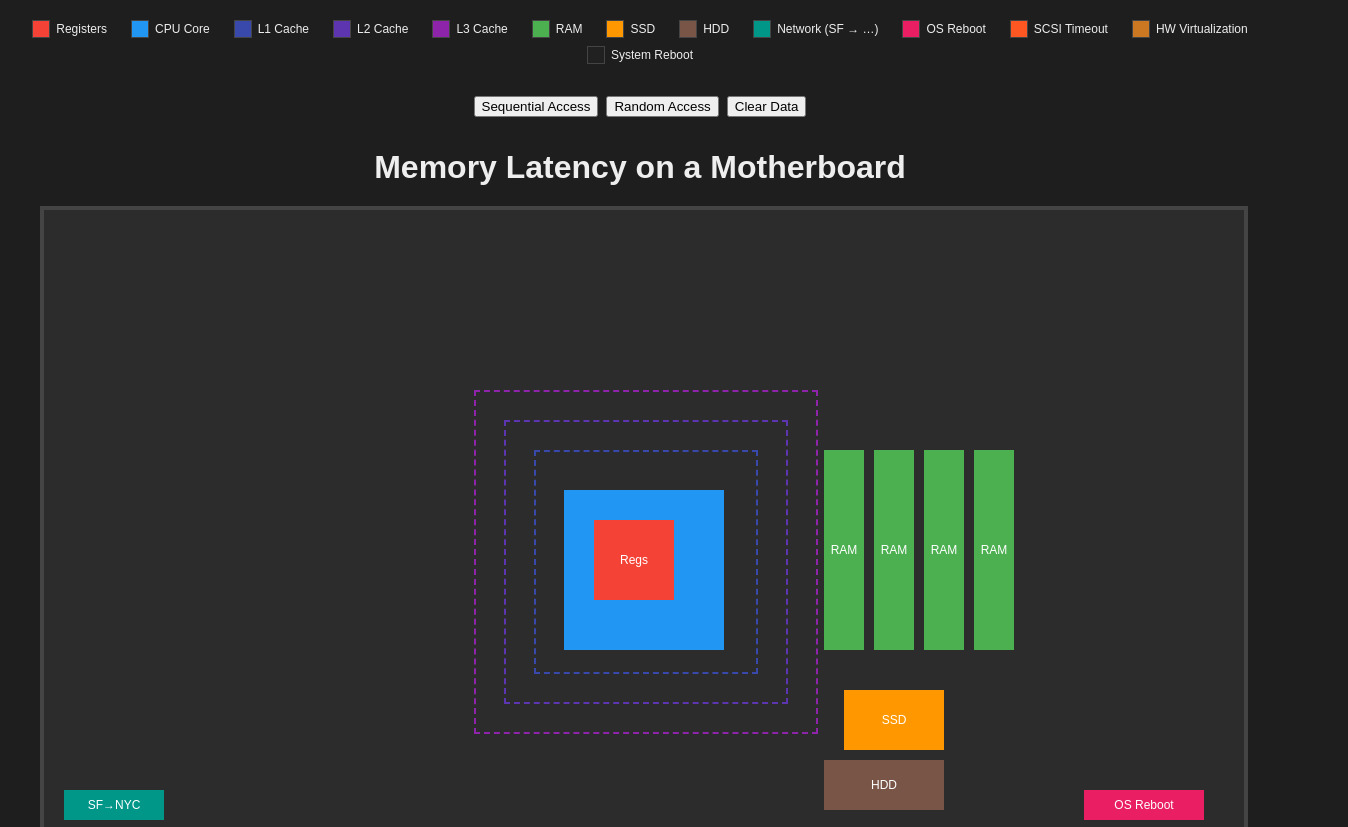
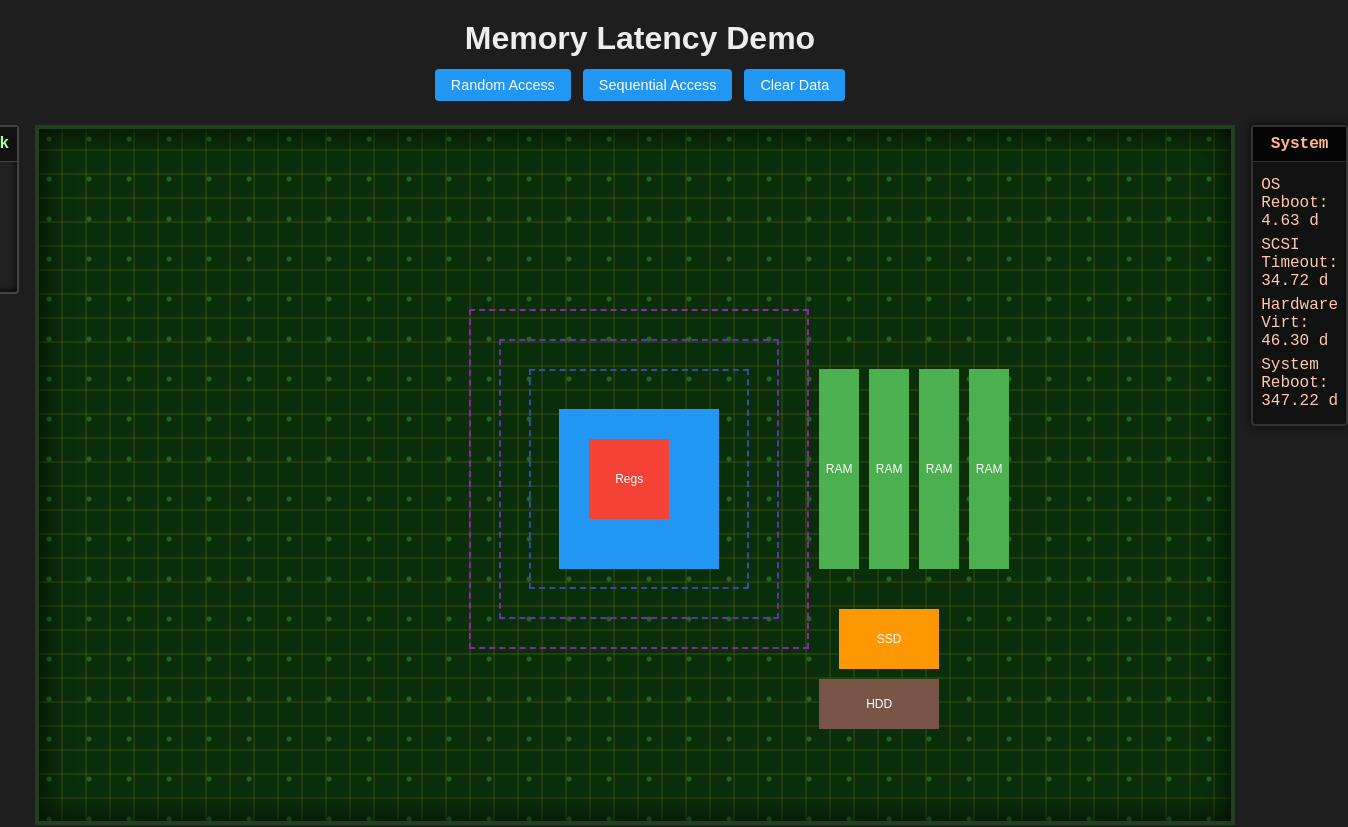
Before and after one commit to AntonioCoppe/memory-latency-demo, a React (Vite) app: page / in a window 1280 px wide. Shown: the top 827 px of the page, 1348 px wide, since content can reach past the window. Built offline with nearby package versions, Linux system fonts and the light colour scheme.

Commit message:
big redesign ui

```diff
--- a/src/App.tsx
+++ b/src/App.tsx
@@ -1,7 +1,6 @@
-import React from 'react'
+import type { FC } from 'react'
 import { Board } from './components/Board'
 import { Charts } from './components/Charts'
-import { Legend } from './components/Legend'
 import { useLatencyStats } from './hooks/useLatency'
 import './index.css'
 
@@ -12,52 +11,114 @@ const allLevels = [
   'OS','SCSI','HW','PHYS'
 ]
 
-export default function App() {
-  const [stats, increment, resetStats] = useLatencyStats(allLevels)
+const durations: Record<string, number> = {
+  Registers:   0.3,   CPU:          0.3,
+  L1:           0.9,   L2:          2.8,
+  L3:         12.9,   RAM:        120,
+  SSD:     10000,   HDD:     550000,
+  Net_NYC:4000000, Net_UK:  8100000,
+  Net_AUS:18300000, OS:  400000000,
+  SCSI:3000000000, HW: 4000000000,
+  PHYS:30000000000
+}
 
-  const sleep = (ms: number) => new Promise(r => setTimeout(r, ms))
+const sysNames: Record<string,string> = {
+  OS: 'OS Reboot',
+  SCSI: 'SCSI Timeout',
+  HW: 'Hardware Virt',
+  PHYS: 'System Reboot'
+}
 
-  const simulateSequential = async () => {
-    const elems = Array.from(document.querySelectorAll<HTMLDivElement>('#board .mem'))
-    for (const el of elems) {
-      el.click()
-      await sleep(150)
+function formatTime(ms: number): string {
+  if (ms < 1000) return `${ms.toFixed(1)} ms`
+  const s = ms / 1000
+  if (s < 60) return `${s.toFixed(2)} s`
+  const m = s / 60
+  if (m < 60) return `${m.toFixed(2)} min`
+  const h = m / 60
+  if (h < 24) return `${h.toFixed(2)} h`
+  const d = h / 24
+  if (d < 365) return `${d.toFixed(2)} d`
+  return `${(d/365).toFixed(2)} y`
+}
+
+const App: FC = () => {
+  const [stats, increment, reset] = useLatencyStats(allLevels)
+
+  // Spawn 20 random packet clicks
+  const randomAccess = () => {
+    const nodes = Array.from(
+      document.querySelectorAll<HTMLDivElement>('.mem')
+    )
+    for (let i = 0; i < 20; i++) {
+      setTimeout(() => {
+        const el = nodes[Math.floor(Math.random() * nodes.length)]
+        el.click()
+      }, i * 100)
     }
   }
 
-  const simulateRandom = async () => {
-    const elems = Array.from(document.querySelectorAll<HTMLDivElement>('#board .mem'))
-    for (let i = 0; i < 50; i++) {
-      elems[Math.floor(Math.random() * elems.length)].click()
-      await sleep(150)
-    }
+  // Click through every node in order
+  const sequentialAccess = () => {
+    const nodes = Array.from(
+      document.querySelectorAll<HTMLDivElement>('.mem')
+    )
+    nodes.forEach((el, i) => {
+      setTimeout(() => el.click(), i * 150)
+    })
   }
 
   return (
-    <div style={{ display:'flex', flexDirection:'column', alignItems:'center' }}>
-      {/* Legend */}
-      <Legend />
+    <div className="app-container">
+      {/* TITLE + CONTROLS */}
+      <header>
+        <h1>Memory Latency Demo</h1>
+        <div className="controls">
+          <button onClick={randomAccess}>Random Access</button>
+          <button onClick={sequentialAccess}>Sequential Access</button>
+          <button onClick={reset}>Clear Data</button>
+        </div>
+      </header>
 
-      {/* Controls */}
-      <div style={{ margin: '12px 0' }}>
-        <button onClick={simulateSequential}>Sequential Access</button>
-        <button onClick={simulateRandom} style={{ margin: '0 8px' }}>
-          Random Access
-        </button>
-        <button onClick={resetStats}>
-          Clear Data
-        </button>
-      </div>
+      {/* MAIN ROW */}
+      <section className="main-row">
+        {/* NETWORK PANEL */}
+        <aside className="network-panel">
+          <h2>Network</h2>
+          <ul>
+            {['Net_NYC','Net_UK','Net_AUS'].map(lvl => (
+              <li key={lvl}>
+                {lvl.replace('Net_','SF→')}: {formatTime(durations[lvl])}
+              </li>
+            ))}
+          </ul>
+        </aside>
 
-      {/* Board */}
-      <div style={{ width:'1200px' }}>
-        <Board onNodeClick={increment} />
-      </div>
+        {/* PCB BOARD */}
+        <div className="board-wrapper">
+          <Board onNodeClick={increment} />
+        </div>
 
-      {/* Chart */}
-      <div style={{ width:'1200px', marginTop:'36px' }}>
+        {/* SYSTEM PANEL */}
+        <aside className="system-panel">
+          <h2>System</h2>
+          <ul>
+            {['OS','SCSI','HW','PHYS'].map(lvl => (
+              <li key={lvl}>
+                {sysNames[lvl]}: {formatTime(durations[lvl])}
+              </li>
+            ))}
+          </ul>
+        </aside>
+      </section>
+
+      {/* CHART */}
+      <section className="chart-section">
+        <h2>Click Statistics</h2>
         <Charts stats={stats} />
-      </div>
+      </section>
     </div>
   )
 }
+
+export default App
--- a/src/components/Board.tsx
+++ b/src/components/Board.tsx
@@ -1,13 +1,13 @@
-// src/components/Board.tsx
-import React from 'react'
+import type { FC, MouseEvent } from 'react'
 import Tippy from '@tippyjs/react'
 import 'tippy.js/dist/tippy.css'
 
 export interface BoardProps {
+  /** Called with the `data-lat` key when any node is clicked */
   onNodeClick: (level: string) => void
 }
 
-// Raw durations in ms (log-scaled)
+// Raw durations in ms (log-scaled for animation)
 const durations: Record<string, number> = {
   Registers:   0.3,
   CPU:         0.3,
@@ -26,7 +26,7 @@ const durations: Record<string, number> = {
   PHYS: 30_000_000_000
 }
 
-// Human-readable labels
+// One-line descriptions for each level
 const descriptions: Record<string,string> = {
   Registers: 'On-core register file',
   CPU:       'Processor core executing instructions',
@@ -45,55 +45,38 @@ const descriptions: Record<string,string> = {
   PHYS:      'Full system reboot'
 }
 
-// Layout data
+// All of the memory nodes with their exact sizes & positions
 const nodes = [
-  { id: 'l3', dataLat: 'L3',  label: 'L3',  style: { width:'340px', height:'340px', border:'2px dashed #8e24aa', top:'180px', left:'430px' } },
-  { id: 'l2', dataLat: 'L2',  label: 'L2',  style: { width:'280px', height:'280px', border:'2px dashed #5e35b1', top:'210px', left:'460px' } },
-  { id: 'l1', dataLat: 'L1',  label: 'L1',  style: { width:'220px', height:'220px', border:'2px dashed #3949ab', top:'240px', left:'490px' } },
-  { id:'cpu-socket', dataLat:'CPU',      label:'CPU',           style:{ width:'160px', height:'160px', background:'#2196f3', top:'280px', left:'520px' } },
-  { id:'regs',       dataLat:'Registers',label:'Regs',         style:{ width:'80px',  height:'80px',  background:'#f44336', top:'310px', left:'550px' } },
-  { id:'ram1',       dataLat:'RAM',      label:'RAM',          style:{ width:'40px',  height:'200px', background:'#4caf50', top:'240px', left:'780px' } },
-  { id:'ram2',       dataLat:'RAM',      label:'RAM',          style:{ width:'40px',  height:'200px', background:'#4caf50', top:'240px', left:'830px' } },
-  { id:'ram3',       dataLat:'RAM',      label:'RAM',          style:{ width:'40px',  height:'200px', background:'#4caf50', top:'240px', left:'880px' } },
-  { id:'ram4',       dataLat:'RAM',      label:'RAM',          style:{ width:'40px',  height:'200px', background:'#4caf50', top:'240px', left:'930px' } },
-  { id:'ssd',        dataLat:'SSD',      label:'SSD',          style:{ width:'100px', height:'60px',  background:'#ff9800', top:'480px', left:'800px' } },
-  { id:'hdd',        dataLat:'HDD',      label:'HDD',          style:{ width:'120px', height:'50px',  background:'#795548', top:'550px', left:'780px' } },
-  { id:'net-nyc',    dataLat:'Net_NYC',  label:'SF→NYC',       style:{ width:'100px', height:'30px',  background:'#009688', top:'580px', left:'20px' } },
-  { id:'net-uk',     dataLat:'Net_UK',   label:'SF→UK',        style:{ width:'100px', height:'30px',  background:'#009688', top:'620px', left:'20px' } },
-  { id:'net-aus',    dataLat:'Net_AUS',  label:'SF→AUS',       style:{ width:'120px', height:'30px',  background:'#009688', top:'660px', left:'20px' } },
-  { id:'os',         dataLat:'OS',       label:'OS Reboot',    style:{ width:'120px', height:'30px',  background:'#e91e63', top:'580px', left:'1040px' } },
-  { id:'scsi',       dataLat:'SCSI',     label:'SCSI Timeout', style:{ width:'120px', height:'30px',  background:'#ff5722', top:'620px', left:'1040px' } },
-  { id:'hwv',        dataLat:'HW',       label:'HW Virt',      style:{ width:'120px', height:'30px',  background:'#cc7722', top:'660px', left:'1040px' } },
-  { id:'phy',        dataLat:'PHYS',     label:'System Reboot',style:{ width:'140px', height:'30px',  background:'#212121', top:'700px', left:'1040px' } }
+  { id:'l3',        dataLat:'L3',       label:'L3',            style:{ width:'340px', height:'340px', border:'2px dashed #8e24aa', top:'180px', left:'430px' } },
+  { id:'l2',        dataLat:'L2',       label:'L2',            style:{ width:'280px', height:'280px', border:'2px dashed #5e35b1', top:'210px', left:'460px' } },
+  { id:'l1',        dataLat:'L1',       label:'L1',            style:{ width:'220px', height:'220px', border:'2px dashed #3949ab', top:'240px', left:'490px' } },
+  { id:'cpu-socket',dataLat:'CPU',      label:'CPU',           style:{ width:'160px', height:'160px', background:'#2196f3',      top:'280px', left:'520px' } },
+  { id:'regs',      dataLat:'Registers',label:'Regs',         style:{ width:' 80px', height:' 80px', background:'#f44336',      top:'310px', left:'550px' } },
+  { id:'ram1',      dataLat:'RAM',      label:'RAM',           style:{ width:' 40px', height:'200px', background:'#4caf50',      top:'240px', left:'780px' } },
+  { id:'ram2',      dataLat:'RAM',      label:'RAM',           style:{ width:' 40px', height:'200px', background:'#4caf50',      top:'240px', left:'830px' } },
+  { id:'ram3',      dataLat:'RAM',      label:'RAM',           style:{ width:' 40px', height:'200px', background:'#4caf50',      top:'240px', left:'880px' } },
+  { id:'ram4',      dataLat:'RAM',      label:'RAM',           style:{ width:' 40px', height:'200px', background:'#4caf50',      top:'240px', left:'930px' } },
+  { id:'ssd',       dataLat:'SSD',      label:'SSD',           style:{ width:'100px', height:' 60px', background:'#ff9800',      top:'480px', left:'800px' } },
+  { id:'hdd',       dataLat:'HDD',      label:'HDD',           style:{ width:'120px', height:' 50px', background:'#795548',      top:'550px', left:'780px' } }
 ]
 
-// Converts ms → ms/s/min/h string
+// Helper to format ms into ms, s, min, h, d, or y
 function formatTime(ms: number): string {
-  if (ms < 1_000) {
-    return `${ms.toFixed(1)} ms`
-  }
-  const secs = ms / 1_000
-  if (secs < 60) {
-    return `${secs.toFixed(2)} s`
-  }
-  const mins = secs / 60
-  if (mins < 60) {
-    return `${mins.toFixed(2)} min`
-  }
-  const hrs = mins / 60
-  if (hrs < 24) {
-    return `${hrs.toFixed(2)} hours`
-  }
-  const days = hrs / 24
-  if (days < 365) {
-    return `${days.toFixed(2)} days`
-  }
-  const years = days / 365
-  return `${years.toFixed(2)} years`
+  if (ms < 1_000) return `${ms.toFixed(1)} ms`
+  const s = ms / 1_000
+  if (s < 60) return `${s.toFixed(2)} s`
+  const m = s / 60
+  if (m < 60) return `${m.toFixed(2)} min`
+  const h = m / 60
+  if (h < 24) return `${h.toFixed(2)} h`
+  const d = h / 24
+  if (d < 365) return `${d.toFixed(2)} d`
+  const y = d / 365
+  return `${y.toFixed(2)} y`
 }
 
-export const Board: React.FC<BoardProps> = ({ onNodeClick }) => {
-  const handleClick = (e: React.MouseEvent<HTMLDivElement>) => {
+export const Board: FC<BoardProps> = ({ onNodeClick }) => {
+  const handleClick = (e: MouseEvent<HTMLDivElement>) => {
     const el = e.currentTarget
     const key = el.dataset.lat!
     onNodeClick(key)
@@ -101,6 +84,7 @@ export const Board: React.FC<BoardProps> = ({ onNodeClick }) => {
     const duration = durations[key]
     if (!duration) return
 
+    // create & position packet
     const packet = document.createElement('div')
     packet.className = 'packet'
     document.body.appendChild(packet)
@@ -125,18 +109,16 @@ export const Board: React.FC<BoardProps> = ({ onNodeClick }) => {
   }
 
   return (
-    <div>
-      <h1>Memory Latency on a Motherboard</h1>
     <div id="board">
       {nodes.map(node => (
         <Tippy
           key={node.id}
           content={
-              <div style={{ fontSize: '13px', lineHeight: 1.3 }}>
+            <>
               <strong>{node.label}</strong><br/>
               {descriptions[node.dataLat]}<br/>
-                Animation: {formatTime(durations[node.dataLat])}
-              </div>
+              Anim: {formatTime(durations[node.dataLat])}
+            </>
           }
           delay={[200, 0]}
         >
@@ -152,6 +134,5 @@ export const Board: React.FC<BoardProps> = ({ onNodeClick }) => {
         </Tippy>
       ))}
     </div>
-    </div>
   )
 }
--- a/src/index.css
+++ b/src/index.css
@@ -1,46 +1,167 @@
-/* Global reset */
+* {
+  box-sizing: border-box;
+}
 body {
   margin: 0;
   padding: 0;
   background: #1e1e1e;
   font-family: sans-serif;
-}
-
-/* Page title */
-h1 {
-  margin: 20px 0;
-  text-align: center;
   color: #eee;
 }
 
-/* The “motherboard” container */
+/* ───── APP WRAPPER ───── */
+.app-container {
+  max-width: 1200px;
+  margin: 0 auto;
+  padding: 20px;
+}
+
+/* ───── HEADER & CONTROLS ───── */
+header {
+  text-align: center;
+  margin-bottom: 24px;
+}
+header h1 {
+  margin: 0 0 12px;
+  font-size: 2rem;
+}
+.controls {
+  display: flex;
+  justify-content: center;
+  gap: 12px;
+}
+.controls button {
+  padding: 8px 16px;
+  border: none;
+  border-radius: 4px;
+  background: #2196f3;
+  color: white;
+  cursor: pointer;
+  font-size: 0.9rem;
+  transition: background 0.2s;
+}
+.controls button:hover {
+  background: #1976d2;
+}
+
+/* ───── MAIN ROW ───── */
+.main-row {
+  display: flex;
+  justify-content: center;
+  align-items: flex-start;
+  gap: 16px;
+  margin-bottom: 24px;
+}
+.board-wrapper {
+  flex: 1;
+  display: flex;
+  justify-content: center;
+  align-items: center;
+}
+
+/* ───── NETWORK PANEL ───── */
+.network-panel {
+  width: 200px;
+  background: #222;
+  border: 2px solid #444;
+  border-radius: 4px;
+  box-shadow: inset 0 0 8px #000;
+  font-family: monospace;
+}
+.network-panel h2 {
+  margin: 0;
+  padding: 8px;
+  background: #111;
+  border-bottom: 1px solid #444;
+  text-align: center;
+  font-size: 1rem;
+  color: #aaffaa;
+}
+.network-panel ul {
+  list-style: none;
+  margin: 0;
+  padding: 8px;
+}
+.network-panel li {
+  margin: 6px 0;
+  color: #c8ffc8;
+}
+
+/* ───── SYSTEM PANEL ───── */
+.system-panel {
+  width: 200px;
+  background: #111;
+  border: 2px solid #333;
+  border-radius: 4px;
+  box-shadow: 0 0 10px rgba(0,0,0,0.7);
+  font-family: 'Courier New', monospace;
+}
+.system-panel h2 {
+  margin: 0;
+  padding: 8px;
+  background: #050505;
+  border-bottom: 1px solid #333;
+  text-align: center;
+  font-size: 1rem;
+  color: #ffbb88;
+}
+.system-panel ul {
+  list-style: none;
+  margin: 0;
+  padding: 8px;
+}
+.system-panel li {
+  margin: 6px 0;
+  color: #ffc8b0;
+}
+
+/* ───── CHART SECTION ───── */
+.chart-section {
+  width: 100%;
+  max-width: 1200px;
+  margin: 0 auto 40px;
+  padding-top: 24px;
+}
+.chart-section h2 {
+  text-align: center;
+  margin-bottom: 12px;
+  font-size: 1.3rem;
+}
+
+/* ───── PCB BOARD STYLES (YOUR EXISTING) ───── */
 #board {
   position: relative;
   width: 1200px;
   height: 700px;
-  margin: 0 auto;
-  background: #2c2c2c;
-  border: 4px solid #444;
+  background-color: #0a2e0a;
+  background-image:
+    repeating-linear-gradient(0deg,transparent,transparent 22px,rgba(200,180,50,0.12) 22px,rgba(200,180,50,0.12) 24px),
+    repeating-linear-gradient(90deg,transparent,transparent 22px,rgba(200,180,50,0.12) 22px,rgba(200,180,50,0.12) 24px),
+    radial-gradient(circle at 10px 10px, rgba(80,180,80,0.4) 2px, transparent 3px),
+    radial-gradient(circle at 30px 50px, rgba(80,180,80,0.4) 2px, transparent 3px);
+  background-size: auto, auto, 40px 40px, 40px 40px;
+  border: 4px solid #204020;
+  box-shadow: inset 0 0 30px rgba(0, 0, 0, 0.8);
+  overflow: hidden;
 }
-
-/* All memory nodes */
 .mem {
   position: absolute;
   display: flex;
   align-items: center;
   justify-content: center;
   cursor: pointer;
-  color: #fff;
   font-size: 12px;
   user-select: none;
+  color: white;
+  transition: box-shadow 0.2s, transform 0.2s;
 }
-
-/* The little label inside each node */
+.mem:hover {
+  box-shadow: 0 0 12px rgba(255,235,59,0.8);
+  transform: translateY(-2px);
+}
 .label {
   pointer-events: none;
 }
-
-/* The flying packet */
 .packet {
   width: 12px;
   height: 12px;
```
Also changed, not shown: src/components/Charts.tsx (+8 -9 lines), 1 other file (tests, documents, lock files or other folders). Lines whose indentation alone changed are shown as unchanged.
